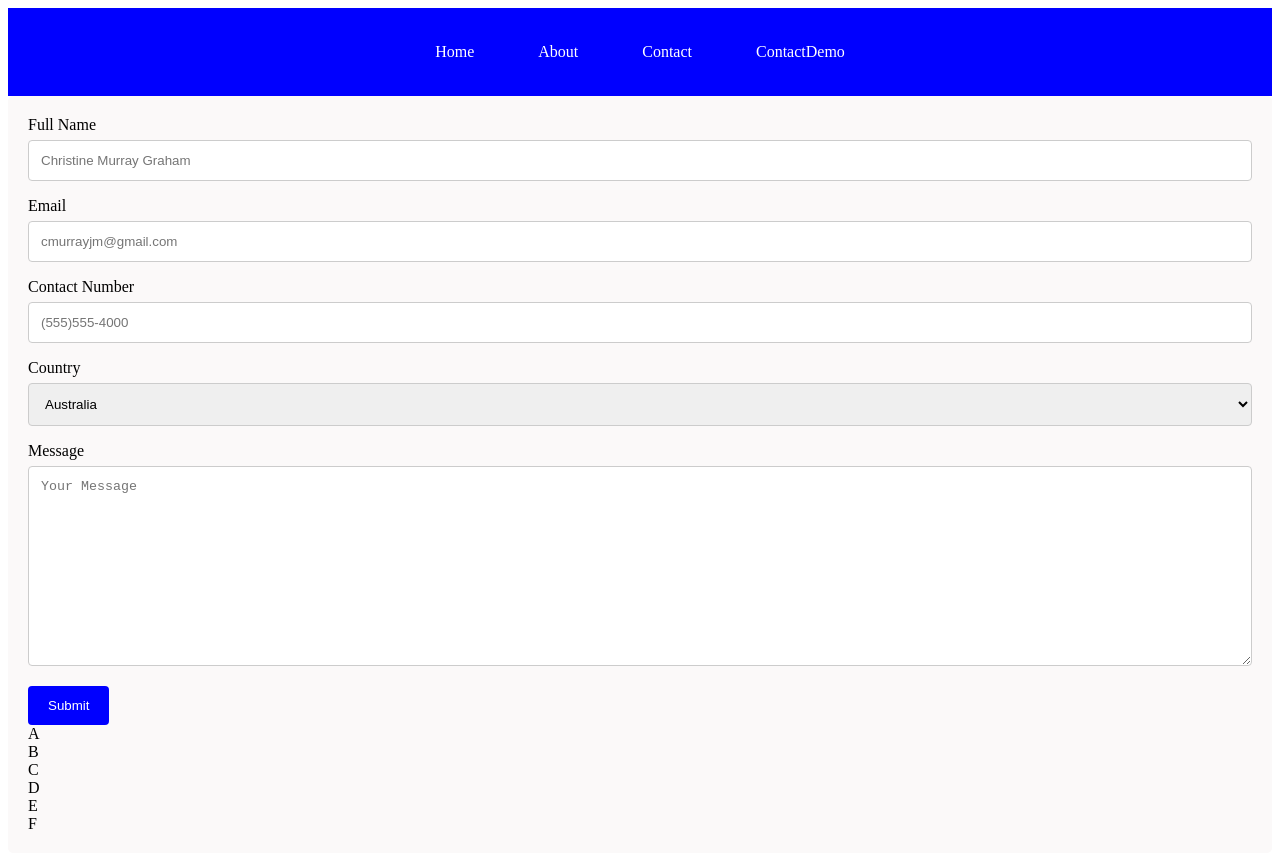
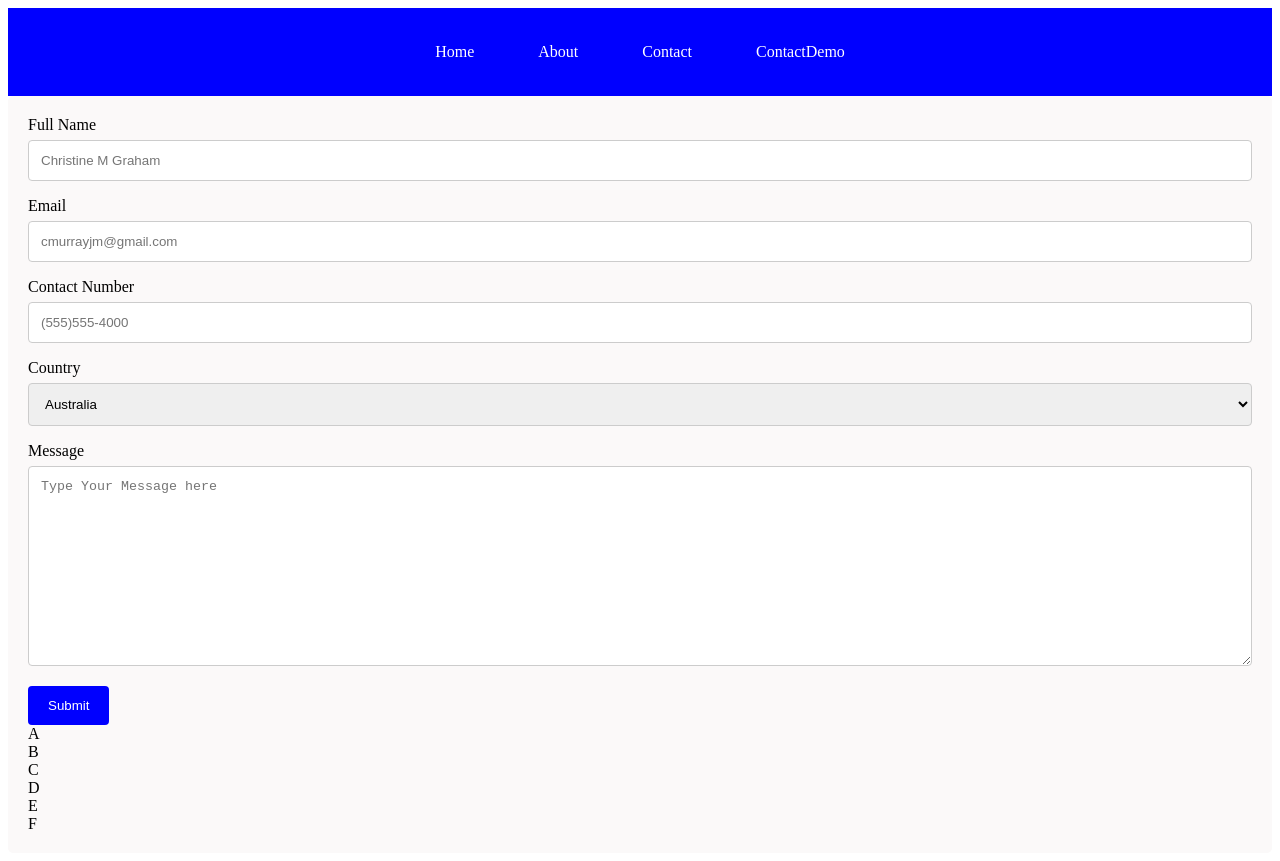
Before and after one commit to CMGraham23/Prerecorded-Stargroup23, a plain HTML site: page contact.html in a window 1280 px wide. Drawn offline with Linux system fonts and the light colour scheme.

Commit message:
update contact form

```diff
--- a/contact.html
+++ b/contact.html
@@ -62,7 +62,7 @@ input[type=submit]:hover {
       <form">
       <form name="contact" method="POST" data-netlify="true">
         <label for="fullname">Full Name</label>
-        <input type="text" id="fullName" name="fullName" placeholder="Christine Murray Graham" required>
+        <input type="text" id="fullName" name="fullName" placeholder="Christine M Graham" required>
 
         <label for="email">Email</label>
         <input type="text" id="email" name="email" placeholder="cmurrayjm@gmail.com" required>
@@ -80,7 +80,7 @@ input[type=submit]:hover {
         </select>
 
         <label for="subject">Message</label>
-        <textarea id="message" name="message" placeholder="Your Message" style="height:200px"></textarea>
+        <textarea id="message" name="message" placeholder="Type Your Message here" style="height:200px"></textarea>
 
 
         <input type="submit" value="Submit">
```
